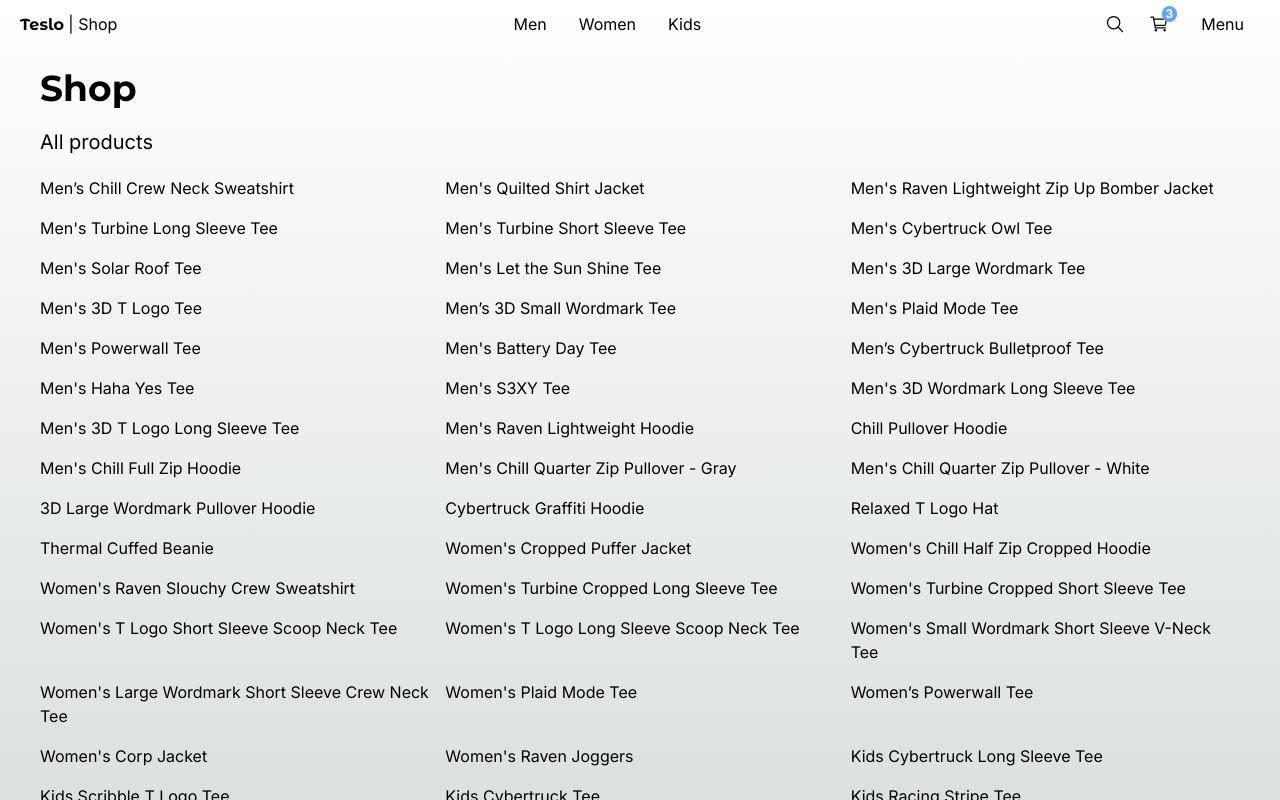
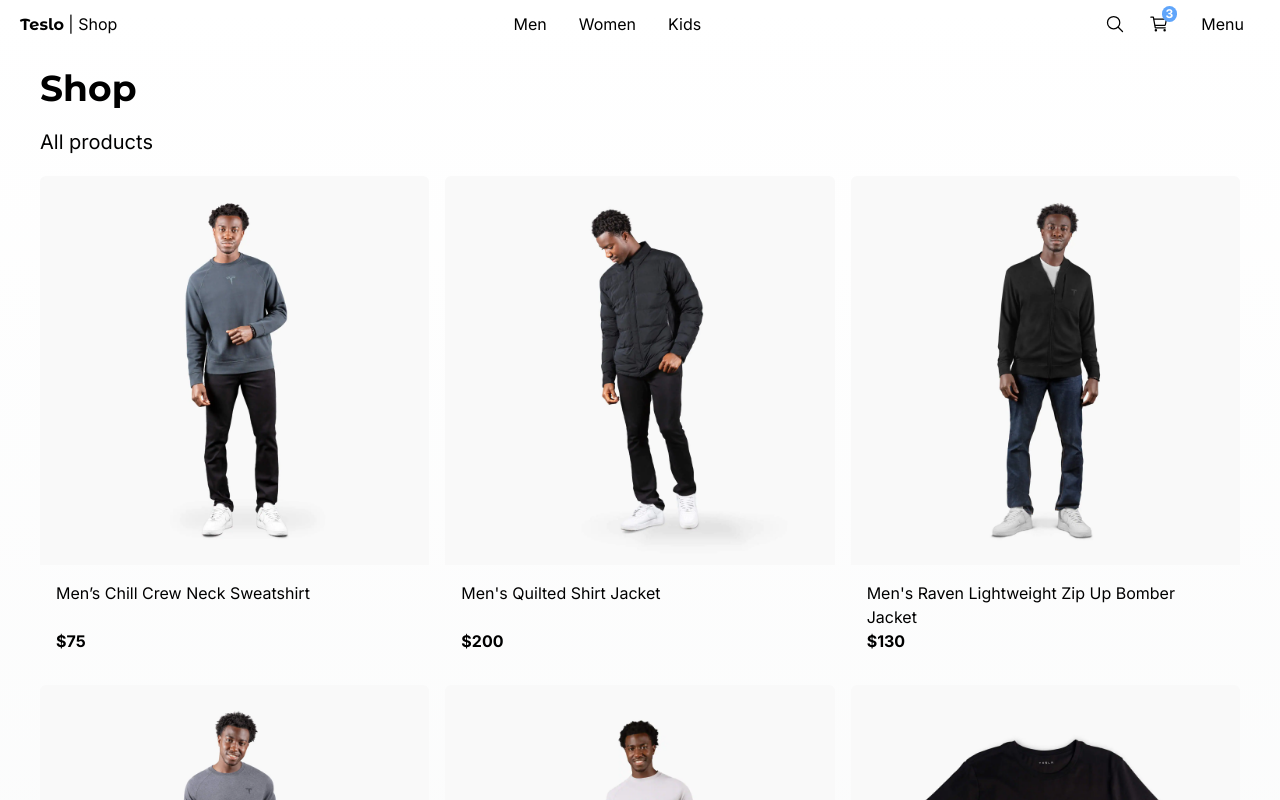
Before and after one commit to Carloslt5/next-course, a Next.js app in the folder 04-teslo-shop/: page / in a window 1280 px wide. Shown: the top 800 px of the page. Built offline with nearby package versions, Linux system fonts and the light colour scheme.

Commit message:
🔨 task: generate grid items

```diff
--- /dev/null
+++ b/04-teslo-shop/src/components/products/ProductGridItem.tsx
@@ -0,0 +1,29 @@
+import { Product } from "@/interfaces/product.type";
+import Image from "next/image";
+import Link from "next/link";
+
+type ProductGridItemProps = {
+  product: Product;
+};
+export const ProductGridItem = ({ product }: ProductGridItemProps) => {
+  return (
+    <div className="rounded-md overflow-hidden fade-in flex flex-col">
+      <Link href={`/product/${product.slug}`}>
+        <Image
+          src={`/products/${product.images[0]}`}
+          alt={product.title}
+          className="w-full object-cover"
+          width={500}
+          height={500}
+        />
+      </Link>
+
+      <div className="p-4 flex flex-col h-full">
+        <Link href={`/product/${product.slug}`} className="hover:text-blue-600">
+          {product.title}
+        </Link>
+        <span className="font-bold mt-auto">${product.price}</span>
+      </div>
+    </div>
+  );
+};
--- a/04-teslo-shop/src/components/products/ProductsGrid.tsx
+++ b/04-teslo-shop/src/components/products/ProductsGrid.tsx
@@ -1,4 +1,5 @@
 import { Product } from "@/interfaces/product.type";
+import { ProductGridItem } from "./ProductGridItem";
 
 type ProductsGridProps = {
   products: Product[];
@@ -7,7 +8,7 @@
   return (
     <div className="grid grid-cols-2 sm:grid-cols-3 gap-4">
       {products.map((product) => (
-        <span key={product.slug}>{product.title}</span>
+        <ProductGridItem key={product.slug} product={product} />
       ))}
     </div>
   );
```
